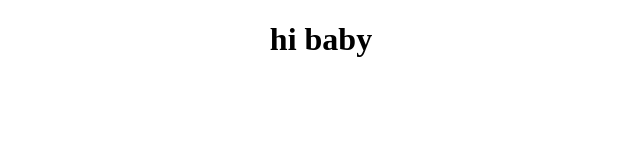
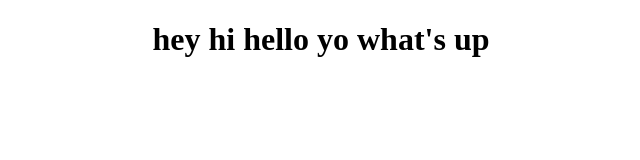
Before and after one commit to dustyjeane/dustyjeane.github.io, a plain HTML site: page docs/index.html in a window 1280 px wide. Shown: the whole page, without its empty margins (319-959 px from the left). Drawn offline with Linux system fonts and the light colour scheme.

Commit message:
Update index.html

```diff
--- a/docs/index.html
+++ b/docs/index.html
@@ -1,6 +1,12 @@
 <!doctype html>
 <html>
+<head>
+<meta charset="UTF-8">
+<title>Untitled Document</title>
+</head>
+
 <body>
-<center><h1>hi baby</h1></center>
+	<center><h1>hey hi hello yo what's up</h1></center>
+
 </body>
 </html>
```
